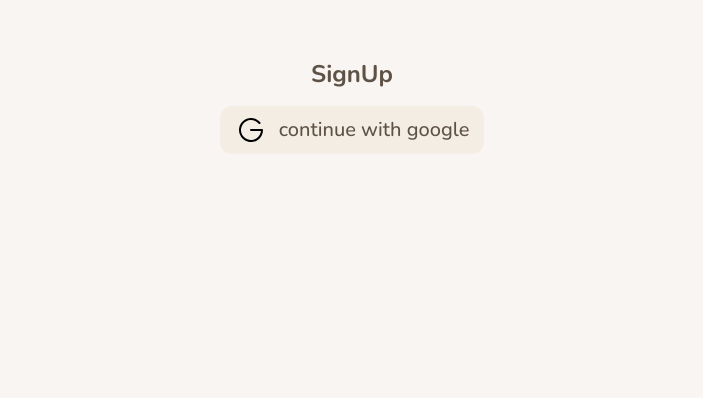
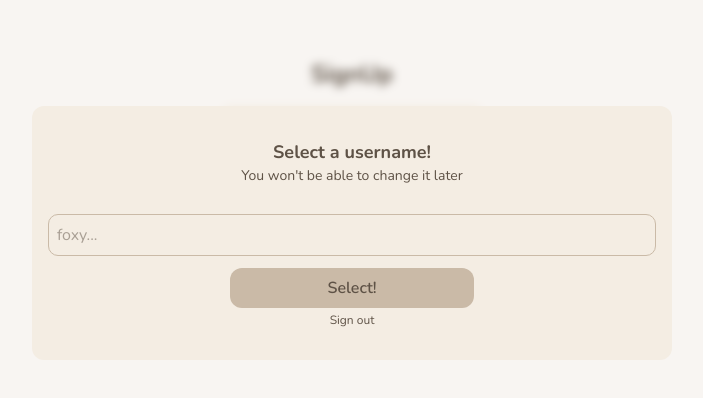
Before and after one commit to RareParsec/Vellum, a Next.js app in the folder client/: page /auth/signup in a window 1280 px wide. Shown: the part 102-500 px from the top of the page, without its empty margins (288-991 px from the left). Built offline with nearby package versions, Linux system fonts and the light colour scheme; no server answers.

Commit message:
worked on authentication and creating the basic authentication pages

```diff
--- /dev/null
+++ b/client/src/app/auth/layout.tsx
@@ -0,0 +1,9 @@
+import React from "react";
+
+export default function Layout({
+  children,
+}: Readonly<{
+  children: React.ReactNode;
+}>) {
+  return <div className="select-none">{children}</div>;
+}
--- a/client/src/app/auth/signup/page.tsx
+++ b/client/src/app/auth/signup/page.tsx
@@ -1,17 +1,37 @@
 "use client";
 
+import SelectUsername from "@/app/components/modals/usernameSelection";
+import { auth, provider } from "@/app/config/firebase";
 import { GoogleLogo } from "@phosphor-icons/react";
+import { signInWithPopup } from "firebase/auth";
+import { useRouter } from "next/navigation";
 import React from "react";
 import toast from "react-hot-toast";
 
 function SignUp() {
-  const handleGoogleAuth = () => {};
+  const router = useRouter();
+
+  const handleGoogleAuth = async () => {
+    try {
+      await toast
+        .promise(signInWithPopup(auth, provider), {
+          loading: "Loading...",
+          success: "Login Success!",
+          error: "Login Failed...",
+        })
+        .then(() => {
+          router.push("/");
+        });
+    } catch (error) {}
+  };
+
   return (
     <div>
+      <SelectUsername />
       <div className="flex justify-center font-bold text-2xl mt-40">SignUp</div>
       <div className="flex flex-row justify-center mt-4">
-        <div className="flex items-center text-xl font-medium gap-3 rounded-block" onClick={handleGoogleAuth}>
-          <GoogleLogo size={32} color="var(--beaver)" />
+        <div className="flex items-center text-xl font-medium gap-3 rd-block hover:bg-antiqueWhite" onClick={handleGoogleAuth}>
+          <GoogleLogo size={32} color="var(--color-beaver)" />
           continue with google
         </div>
       </div>
--- /dev/null
+++ b/client/src/app/components/modals/usernameSelection.tsx
@@ -0,0 +1,50 @@
+import { auth } from "@/app/config/firebase";
+import { signOut } from "firebase/auth";
+import { useRouter } from "next/navigation";
+import React, { useState } from "react";
+
+function SelectUsername() {
+  const [username, setUsername] = useState("");
+
+  const router = useRouter();
+
+  const handleSubmit = () => {};
+
+  return (
+    <div className="absolute top-0 left-0 h-full w-full backdrop-blur-[5px]">
+      <div className="flex flex-row justify-center items-center mt-52">
+        <div className="rd-block text-center flex flex-col justify-between p-4 py-8 w-[50%]">
+          <div>
+            <div className="text-lg font-bold">Select a username!</div>
+            <div className="text-sm">You won't be able to change it later</div>
+          </div>
+
+          <div className="flex flex-col mt-2">
+            <input type="text" placeholder="foxy..." className="outline-none border border-dun p-2 rounded-[10px] mt-5" />
+            <div className="mt-3">
+              <button
+                className="font-semibold rd-block bg-dun w-[40%] hover:bg-beaver hover:cursor-pointer"
+                onClick={handleSubmit}
+                value={username}
+                onChange={(e) => setUsername((e.target as HTMLInputElement).value)}
+              >
+                Select!
+              </button>
+            </div>
+          </div>
+          <div
+            className="text-xs mt-1 hover:cursor-pointer"
+            onClick={() => {
+              signOut(auth);
+              router.push("/auth/signin");
+            }}
+          >
+            Sign out
+          </div>
+        </div>
+      </div>
+    </div>
+  );
+}
+
+export default SelectUsername;
--- a/client/src/app/globals.css
+++ b/client/src/app/globals.css
@@ -8,22 +8,22 @@
 @theme inline {
   --color-background: var(--background);
   --color-foreground: var(--foreground);
-  --font-sans: var(--font-geist-sans);
-  --font-mono: var(--font-geist-mono);
+  --color-font-sans: var(--font-geist-sans);
+  --color-font-mono: var(--font-geist-mono);
 
-  --isabelline: #f8f5f2;
-  --linen: #f4ede3;
-  --antiqueWhite: #f0e4d1;
-  --dun: #cabaa7;
-  --beaver: #a4907c;
-  --rosyBrown: #c39994;
-  --rosyBrownDark: #bd8f89;
+  --color-isabelline: #f8f5f2;
+  --color-linen: #f4ede3;
+  --color-antiqueWhite: #f0e4d1;
+  --color-dun: #cabaa7;
+  --color-beaver: #a4907c;
+  --color-rosyBrown: #c39994;
+  --color-rosyBrownDark: #bd8f89;
 
-  --softSageGreen: #a3b18a;
-  --mutedClayRed: #d46a6a;
-  --gentleBlueGray: #c3c7c5;
+  --color-softSageGreen: #a3b18a;
+  --color-mutedClayRed: #d46a6a;
+  --color-gentleBlueGray: #c3c7c5;
 
-  --deepMocha: #5e5246;
+  --color-deepMocha: #5e5246;
 }
 
 @media (prefers-color-scheme: dark) {
@@ -34,13 +34,13 @@
 }
 
 body {
-  background: var(--isabelline);
-  color: var(--deepMocha);
+  background: var(--color-isabelline);
+  color: var(--color-deepMocha);
   /* font-family: Arial, Helvetica, sans-serif; */
 }
 
-@utility rounded-block {
-  background-color: var(--linen);
+@utility rd-block {
+  background-color: var(--color-linen);
   border-radius: 12px;
   padding: 8px 15px 8px 15px;
 }
--- a/client/src/app/layout.tsx
+++ b/client/src/app/layout.tsx
@@ -1,6 +1,7 @@
 import type { Metadata } from "next";
 import { Geist, Geist_Mono, Nunito } from "next/font/google";
 import "./globals.css";
+import { Toaster } from "react-hot-toast";
 
 const nunito = Nunito({
   subsets: ["latin"],
@@ -18,7 +19,10 @@ export default function RootLayout({
 }>) {
   return (
     <html lang="en">
-      <body className={`${nunito.className} antialiased`}>{children}</body>
+      <body className={`${nunito.className} antialiased`}>
+        {children}
+        <Toaster position="bottom-center" />
+      </body>
     </html>
   );
 }
```
